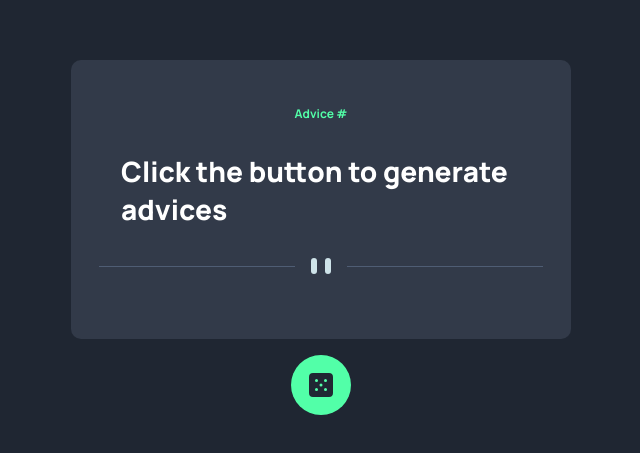
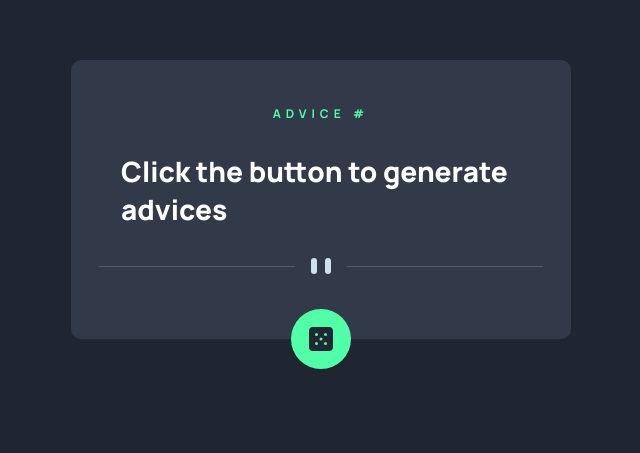
Before and after one commit to nickonyi/Advice-generator-app, a React app: page / in a window 1280 px wide. Shown: the part 201-654 px from the top of the page, without its empty margins (319-959 px from the left). Built offline with nearby package versions, Linux system fonts and the light colour scheme; the HTML template or start-up script is replaced by a standard one.

Commit message:
html and css

```diff
--- a/src/styles/App.scss
+++ b/src/styles/App.scss
@@ -52,6 +52,8 @@ body {
 .container h2 {
   color: $primary-green-300;
   font-size: 12px;
+  letter-spacing: 5px;
+  text-transform: uppercase;
 }
 
 .dividor {
@@ -66,8 +68,14 @@ body {
   align-items: center;
   justify-content: center;
   position: absolute;
-  top: 280px;
+  bottom: 0;
+  transform: translateY(75%);
+  transition: box-shadow 0.3s ease;
   border-radius: 50%;
+  cursor: pointer;
+}
+.dice-container:hover {
+  box-shadow: 0 0 35px $primary-green-300;
 }
 
 .quote {
```
